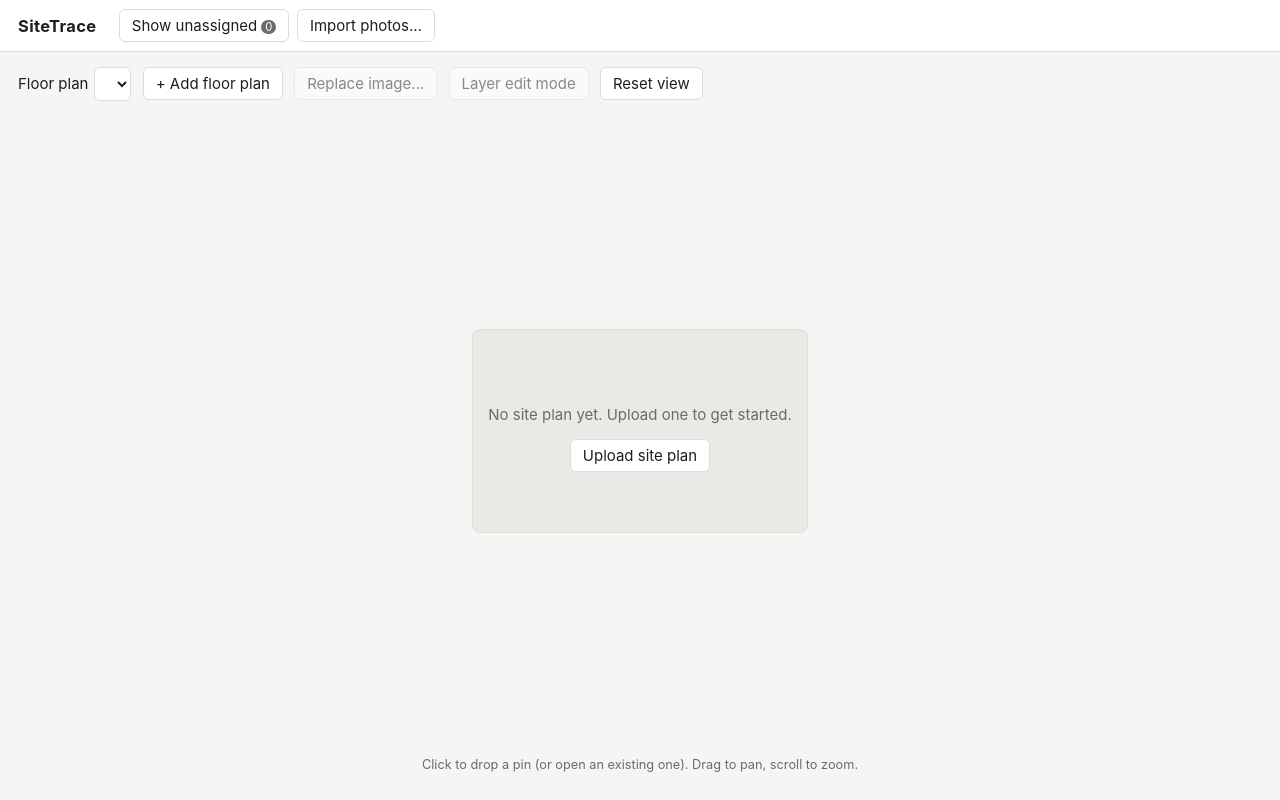
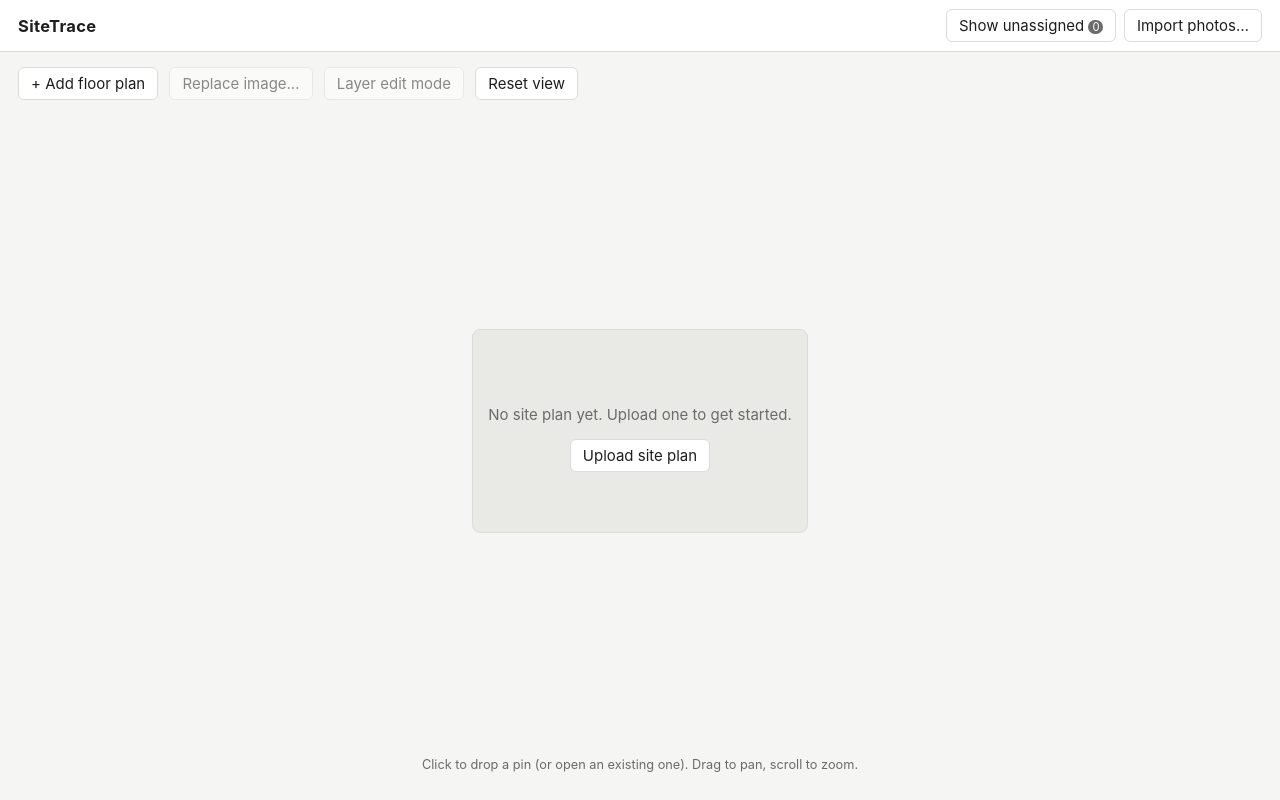
Before and after one commit to matevzsi/SiteTraceGallery, a Flask app: page / in a window 1280 px wide. Run offline with Flask 3, Linux system fonts and the light colour scheme; data that the repository does not hold is empty; some libraries are stand-ins or nearby versions.

Commit message:
Floor plan tabs in topbar, gallery-style pin panel, photo grid fixes
- Photo grid cards no longer stretch to fill leftover panel height
  (CSS Grid's default row-stretch was leaving the square image small
  and dead space below it, and — since content never actually exceeded
  the container — silently preventing the panel from ever needing to
  scroll). align-items/content:start on both photo grids fixes both
  symptoms at once.
- Floor plan selection is now a row of toggle buttons in the topbar
  (only one active at a time) instead of a <select> dropdown in the
  toolbar below the map.
- Pin side panel is now a photo gallery: large square tiles, no date/
  direction text (open a photo for that detail).
- Fix a real regression the topbar change introduced: pushing the nav
  buttons to the topbar's right edge put them directly under where the
  right-side pin panel opens (position:fixed, top:0, same z-index
  stack), silently swallowing clicks on "Show unassigned"/"Import
  photos" whenever a pin was selected. Both side panels now live inside
  a positioned .app-body wrapper below the header instead of anchoring
  to the viewport, so they can no longer cover it.

Verified via Playwright against the isolated scratch server (test2/3/4,
40+ assertions) — real project data untouched throughout.

```diff
--- a/static/css/style.css
+++ b/static/css/style.css
@@ -57,7 +57,8 @@ input, select, textarea {
   flex: 0 0 auto;
   display: flex;
   align-items: center;
-  gap: 1.5rem;
+  flex-wrap: wrap;
+  gap: 0.6rem 1.5rem;
   padding: 0.6rem 1.2rem;
   background: var(--panel);
   border-bottom: 1px solid var(--border);
@@ -65,8 +66,10 @@ input, select, textarea {
   top: 0;
   z-index: 20;
 }
-.topbar h1 { font-size: 1.1rem; margin: 0; letter-spacing: 0.02em; }
-.topbar nav { display: flex; gap: 0.5rem; }
+.topbar h1 { font-size: 1.1rem; margin: 0; letter-spacing: 0.02em; flex: 0 0 auto; }
+.topbar nav { display: flex; gap: 0.5rem; flex: 0 0 auto; margin-left: auto; }
+.floorplan-tabs { display: flex; gap: 0.4rem; flex-wrap: wrap; }
+.floorplan-tabs button.site-plan-tab { font-style: italic; }
 .nav-btn.active, button.active { background: var(--accent); color: var(--accent-ink); border-color: var(--accent); }
 .badge {
   display: inline-block;
@@ -76,6 +79,19 @@ input, select, textarea {
   background: var(--muted);
   color: #fff;
   font-size: 0.75em;
+}
+
+/* app-body sits below the sticky topbar and gives the side panels a
+   positioning context that starts there too (see .side-panel) — without
+   it, position:fixed side panels anchor to the viewport itself and can
+   cover the top-right of the header (nav buttons included) whenever one
+   is open. */
+.app-body {
+  flex: 1;
+  min-height: 0;
+  position: relative;
+  display: flex;
+  flex-direction: column;
 }
 
 main {
@@ -100,7 +116,6 @@ main {
   flex-wrap: wrap;
   margin-bottom: 0.75rem;
 }
-.toolbar-item { display: flex; align-items: center; gap: 0.4em; }
 
 .layer-edit-controls, .assign-banner {
   display: flex;
--- a/static/js/canvas.js
+++ b/static/js/canvas.js
@@ -6,7 +6,7 @@ import { openPinPanel, closePinPanel } from "./pinPanel.js";
 
 const container = document.getElementById("planContainer");
 const emptyState = document.getElementById("emptyState");
-const floorplanSelect = document.getElementById("floorplanSelect");
+const floorplanTabs = document.getElementById("floorplanTabs");
 const layerEditBtn = document.getElementById("layerEditBtn");
 const replaceImageBtn = document.getElementById("replaceImageBtn");
 const layerEditControls = document.getElementById("layerEditControls");
@@ -93,14 +93,16 @@ export function getActiveFloorplan() {
 }
 
 export function populateFloorplanSelect() {
-  floorplanSelect.innerHTML = "";
+  floorplanTabs.innerHTML = "";
   for (const fp of state.floorplans) {
-    const opt = document.createElement("option");
-    opt.value = fp.id;
-    opt.textContent = fp.is_site_plan ? `${fp.name} (site plan)` : fp.name;
-    floorplanSelect.appendChild(opt);
+    const btn = document.createElement("button");
+    btn.type = "button";
+    btn.className = "nav-btn" + (fp.is_site_plan ? " site-plan-tab" : "");
+    btn.classList.toggle("active", fp.id === state.activeFloorplanId);
+    btn.textContent = fp.is_site_plan ? `${fp.name} (site plan)` : fp.name;
+    btn.addEventListener("click", () => selectFloorplan(fp.id));
+    floorplanTabs.appendChild(btn);
   }
-  if (state.activeFloorplanId != null) floorplanSelect.value = state.activeFloorplanId;
 }
 
 export async function setFloorplans(list) {
@@ -528,5 +530,3 @@ export async function refreshFloorplans() {
   const res = await api.listFloorplans();
   await setFloorplans(res.floorplans);
 }
-
-floorplanSelect.addEventListener("change", () => selectFloorplan(floorplanSelect.value));
--- a/static/js/pinPanel.js
+++ b/static/js/pinPanel.js
@@ -1,5 +1,5 @@
 import { api, thumbUrl } from "./api.js";
-import { state, toast, showModal, hideModal, formatDate } from "./state.js";
+import { state, toast, showModal, hideModal } from "./state.js";
 import { svgEl, headingToXY, xyToHeading, clientPointToSvg } from "./compass.js";
 import { openPhotoModal } from "./photoModal.js";
 
@@ -51,6 +51,9 @@ async function refreshTimeline() {
   onChangeCallback?.onOverlayUpdate?.(currentPhotos, directionFilter);
 }
 
+// Gallery: large photos, no text — chronological order (oldest first) is
+// still the sort, it's just no longer spelled out as a date label. Open a
+// photo for its date/direction/caption detail instead of showing it here.
 function renderTimeline() {
   timelineEl.innerHTML = "";
   const visible = currentPhotos.filter(
@@ -69,12 +72,7 @@ function renderTimeline() {
     const img = document.createElement("img");
     img.src = thumbUrl(photo.thumbnail_path);
     img.alt = "";
-    const meta = document.createElement("div");
-    meta.className = "timeline-meta";
-    const dirText = photo.direction_deg != null ? `${Math.round(photo.direction_deg)}°` : "direction not set";
-    meta.innerHTML = `<div>${formatDate(photo.taken_at)}</div><div>${dirText}</div>`;
     item.appendChild(img);
-    item.appendChild(meta);
     item.addEventListener("click", () => openPhotoModal(photo.id, { onSaved: refreshTimeline }));
     timelineEl.appendChild(item);
   }
--- a/templates/index.html
+++ b/templates/index.html
@@ -9,18 +9,17 @@
 <body>
   <header class="topbar">
     <h1>SiteTrace</h1>
+    <div id="floorplanTabs" class="floorplan-tabs"></div>
     <nav>
       <button id="navUnassignedBtn" class="nav-btn" type="button">Show unassigned <span id="unassignedCount" class="badge">0</span></button>
       <button id="importBtn" class="nav-btn" type="button">Import photos…</button>
     </nav>
   </header>
 
+  <div class="app-body">
   <main>
     <section id="view-home">
       <div class="toolbar">
-        <label class="toolbar-item">Floor plan
-          <select id="floorplanSelect"></select>
-        </label>
         <button id="addFloorplanBtn" type="button">+ Add floor plan</button>
         <button id="replaceImageBtn" type="button" disabled>Replace image…</button>
         <button id="layerEditBtn" type="button" disabled>Layer edit mode</button>
@@ -88,6 +87,7 @@
     </div>
     <div id="pinTimeline" class="timeline"></div>
   </aside>
+  </div>
 
   <div id="modalBackdrop" class="modal-backdrop hidden"></div>
 
```
Also changed, not shown: other parts of static/css/style.css (+29 -11 lines).
